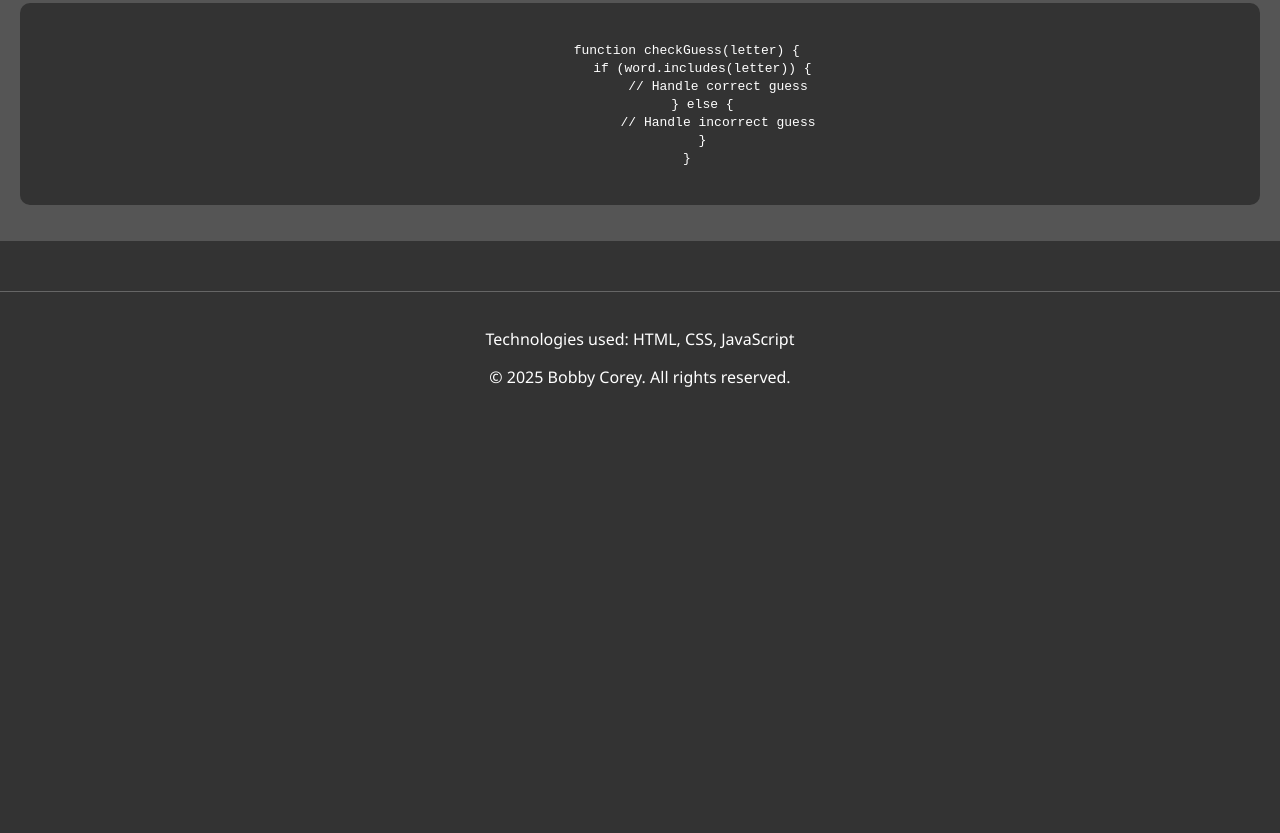
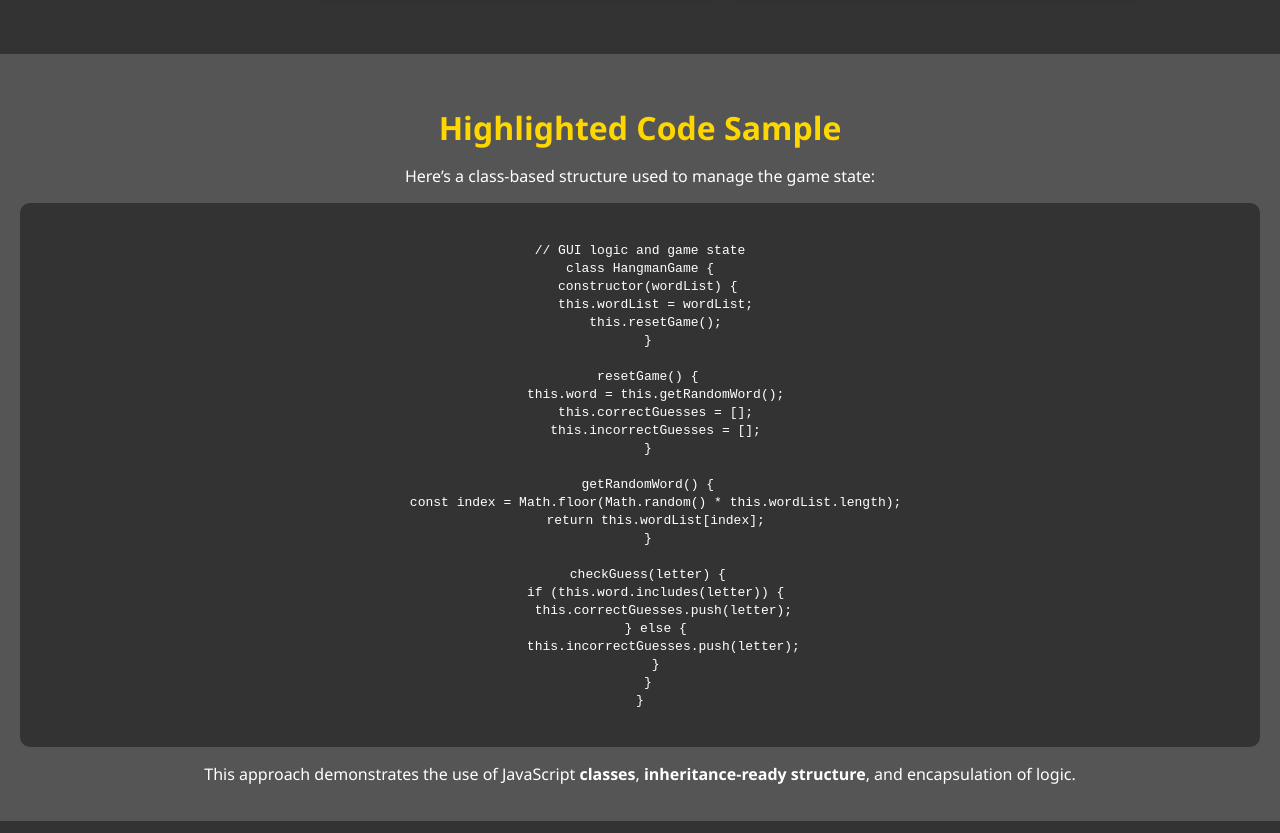
Before and after one commit to BobbyCorey/My-Portfolio-of-Programming-Work, a plain HTML site: page hangmanproject.html in a window 1280 px wide. Shown: the part 1567-2400 px from the top of the page. Before the commit the page ends 1971 px from the top, so only its background shows below. Drawn offline with Linux system fonts and the light colour scheme.

Commit message:
Updated hangman page

```diff
--- a/hangmanproject.html
+++ b/hangmanproject.html
@@ -1,11 +1,11 @@
 <!DOCTYPE html>
 <html lang="en">
 <head>
-    <meta charset="UTF-8">
-    <meta name="viewport" content="width=device-width, initial-scale=1.0">
-    <meta http-equiv="X-UA-Compatible" content="ie=edge">
+    <meta charset="UTF-8" />
+    <meta name="viewport" content="width=device-width, initial-scale=1.0" />
+    <meta http-equiv="X-UA-Compatible" content="ie=edge" />
     <title>Hangman Game</title>
-    <link rel="stylesheet" href="hangman.css"> <!-- Link to your custom CSS for this page -->
+    <link rel="stylesheet" href="hangman.css" />
 </head>
 <body>
 
@@ -20,43 +20,69 @@
         <h2>Can you guess the word before the hangman is fully drawn?</h2>
     </section>
 
-    <!-- Project Details Section -->
+    <!-- Project Details -->
     <section class="project-details">
         <p>
-            This Hangman game was built using HTML, CSS, and JavaScript. The objective is to guess the word by selecting letters one at a time.
-            If too many incorrect guesses are made, the hangman figure is drawn. It was a fun project to practice DOM manipulation, JavaScript functions, and creating interactive gameplay.
+            This Hangman game was built using HTML, CSS, and JavaScript. The game uses JavaScript classes for managing the game state and handles player interaction through a responsive GUI. DOM manipulation updates the board dynamically as the user guesses letters.
+        </p>
+        <p>
+            This project helped reinforce concepts such as conditionals, loops, event listeners, and modular design. No database was used; all word data is stored in-memory.
+        </p>
+        <p>
+            Inspiration came from classic word-guessing games. I researched how to create modal popups for images, and how to manage game state using JS classes (see code below).
         </p>
         <a href="https://bobbycorey.github.io/hangman_game/" class="btn">Play the Game</a>
     </section>
 
-    <!-- Showcase Section (Game Screenshots) -->
+    <!-- Game Screenshots -->
     <section class="showcase">
         <h3>Game Screenshots</h3>
         <img src="images/Hangman_ingame.PNG" alt="In-Progress Hangman Game" class="project-image" onclick="openModal(this)">
         <img src="images/Hangman_win.PNG" alt="Hangman Game - Lost" class="project-image" onclick="openModal(this)">
     </section>
 
-    <!-- Modal for Enlarged Image -->
+    <!-- Modal -->
     <div id="imageModal" class="modal">
         <span class="close" onclick="closeModal()">&times;</span>
         <img class="modal-content" id="modalImage">
     </div>
 
-    <!-- Code Snippets -->
+    <!-- Code Snippets Section -->
     <section class="code-snippets">
-        <h3>Code Example</h3>
-        <pre><code>
-            function checkGuess(letter) {
-                if (word.includes(letter)) {
-                    // Handle correct guess
-                } else {
-                    // Handle incorrect guess
-                }
-            }
-        </code></pre>
+        <h3>Highlighted Code Sample</h3>
+        <p>Here’s a class-based structure used to manage the game state:</p>
+        <pre><code class="language-js">
+// GUI logic and game state
+class HangmanGame {
+  constructor(wordList) {
+    this.wordList = wordList;
+    this.resetGame();
+  }
+
+  resetGame() {
+    this.word = this.getRandomWord();
+    this.correctGuesses = [];
+    this.incorrectGuesses = [];
+  }
+
+  getRandomWord() {
+    const index = Math.floor(Math.random() * this.wordList.length);
+    return this.wordList[index];
+  }
+
+  checkGuess(letter) {
+    if (this.word.includes(letter)) {
+      this.correctGuesses.push(letter);
+    } else {
+      this.incorrectGuesses.push(letter);
+    }
+  }
+}
+    </code></pre>
+        <p>This approach demonstrates the use of JavaScript <strong>classes</strong>, <strong>inheritance-ready structure</strong>, and encapsulation of logic.</p>
     </section>
 
-    <!-- Footer Section -->
+    <!-- Footer -->
     <footer>
         <p>Technologies used: HTML, CSS, JavaScript</p>
         <p>&copy; 2025 Bobby Corey. All rights reserved.</p>
```
